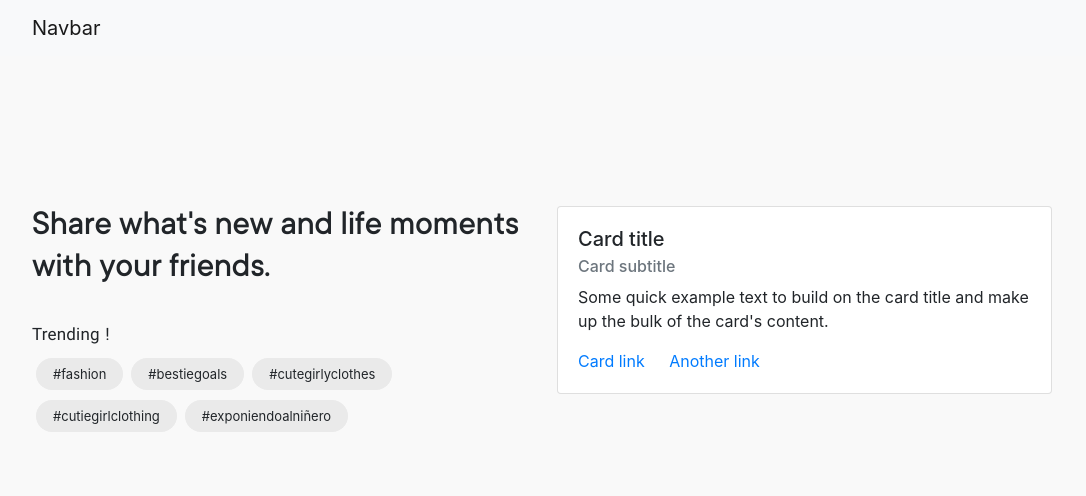
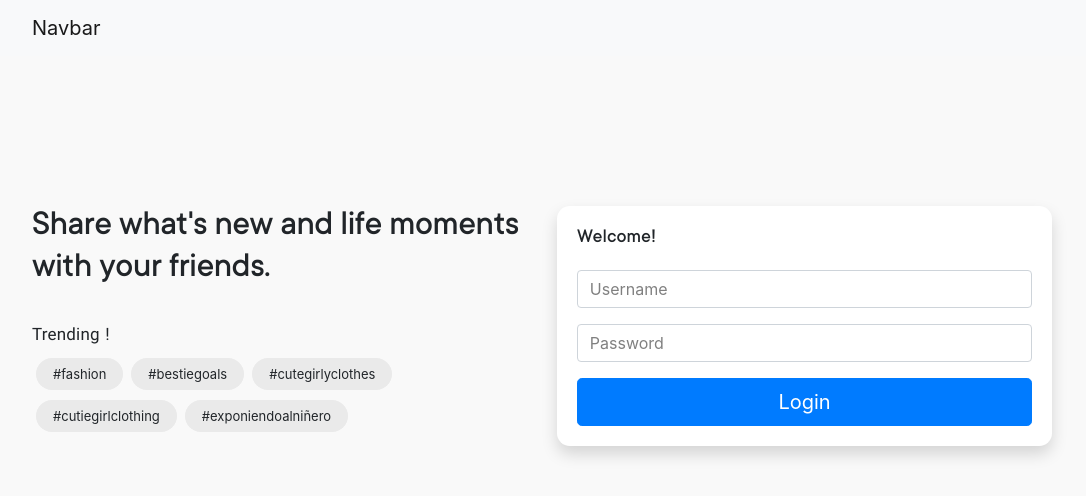
Before and after one commit to ayoub-bani/login-page, a plain HTML site: page index.html in a window 1280 px wide. Shown: the whole page, without its empty margins (98-1184 px from the left). Drawn offline with nearby package versions, Linux system fonts and the light colour scheme.

Commit message:
added outlined input fields to the login form

```diff
--- a/index.html
+++ b/index.html
@@ -44,13 +44,26 @@
                     </div>
                     <div class="col-md-6">
                         <!-- Login card start -->
-                        <div class="card">
+                        <div class="card border-0 custom-radius shadow">
                             <div class="card-body">
-                                <h5 class="card-title">Card title</h5>
-                                <h6 class="card-subtitle mb-2 text-muted">Card subtitle</h6>
-                                <p class="card-text">Some quick example text to build on the card title and make up the bulk of the card's content.</p>
-                                <a href="#" class="card-link">Card link</a>
-                                <a href="#" class="card-link">Another link</a>
+                                <h5 class="card-title">Welcome!</h5>
+                                <!-- form start -->
+                                <form>
+                                    <div class="form-group">
+                                      <div class="material-textfield">
+                                        <input type="text" class="form-control" placeholder=" " type="text">
+                                        <label>Username</label>
+                                      </div>
+                                    </div>
+                                    <div class="form-group">
+                                      <div class="material-textfield">
+                                        <input type="text" class="form-control" placeholder=" " type="text">
+                                        <label>Password</label>
+                                      </div>
+                                    </div>
+                                    <div class="btn btn-primary btn-lg d-block">Login</div>
+                                  </form>
+                                <!-- form end -->
                             </div>
                         </div>
                         <!-- Login card end -->
--- a/style.css
+++ b/style.css
@@ -65,3 +65,59 @@ body {
     font-weight: normal;
     min-width: auto;
 }
+
+/* card styles */
+.card.custom-radius {
+    border-radius: .8rem;
+}
+
+.card-title {
+    font-family: 'TT Commons Medium', Roboto, sans-serif;
+    font-size: 20px;
+    margin: 0 0 20px;
+}
+
+/* Material Outliner Fields */
+.material-textfield {
+    position: relative;
+}
+
+label {
+    position: absolute;
+    font-size: 1rem;
+    left: 0;
+    top: 50%;
+    transform: translateY(-50%);
+    background-color: white;
+    color: gray;
+    padding: 0 0.3rem;
+    margin: 0 0.5rem;
+    transition: .1s ease-out;
+    transform-origin: left top;
+    pointer-events: none;
+}
+
+input {
+    font-size: 1rem;
+    outline: none;
+    border: 1px solid gray;
+    border-radius: 5px;
+    padding: 1rem 0.7rem;
+    color: gray;
+    transition: 0.1s ease-out;
+}
+
+input:focus {
+    border-color: #6200EE;
+}
+
+input:focus+label {
+    color: #6200EE;
+    top: 0;
+    transform: translateY(-50%) scale(.9);
+}
+
+input:not(:placeholder-shown)+label {
+    top: 0;
+    transform: translateY(-50%) scale(.9);
+}
```
